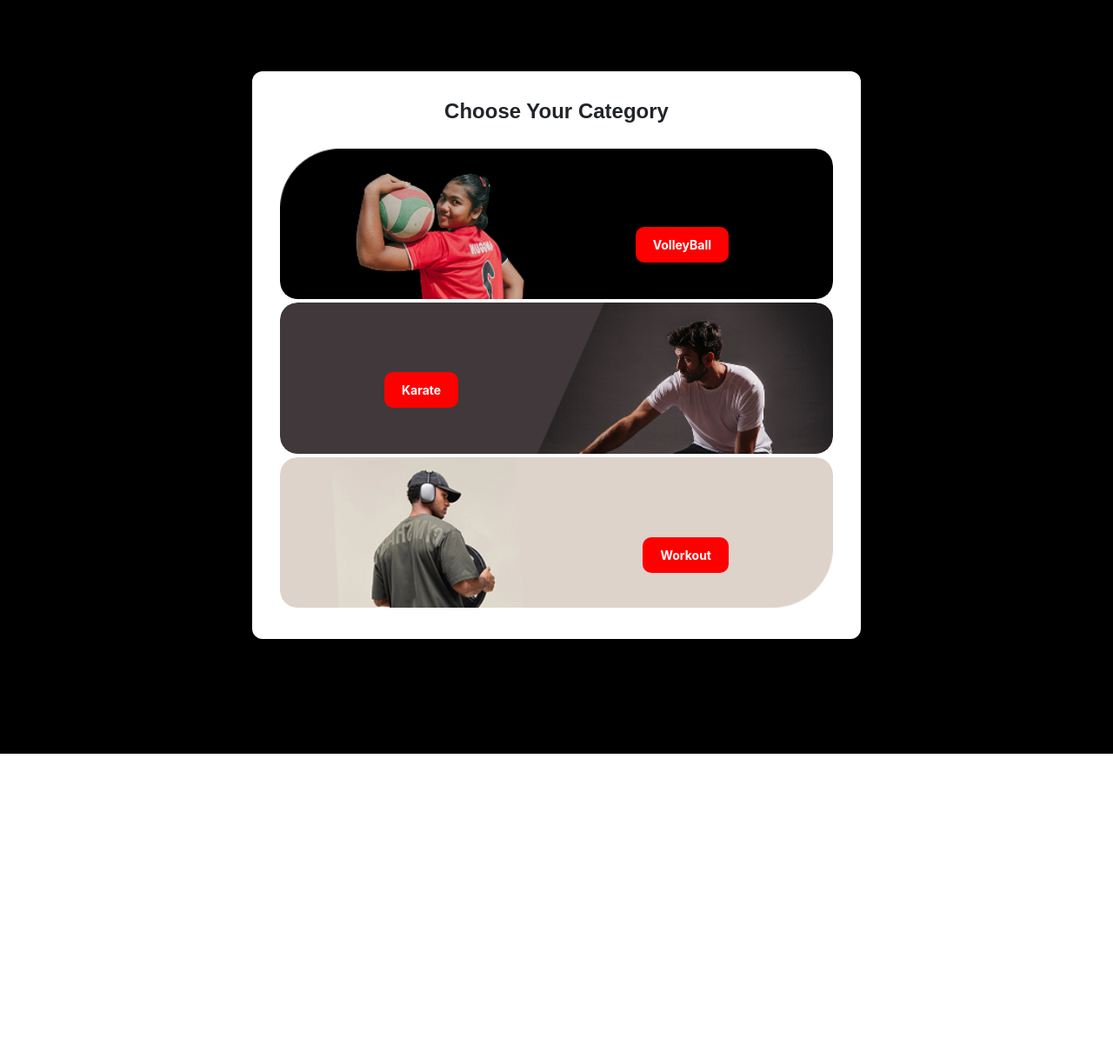
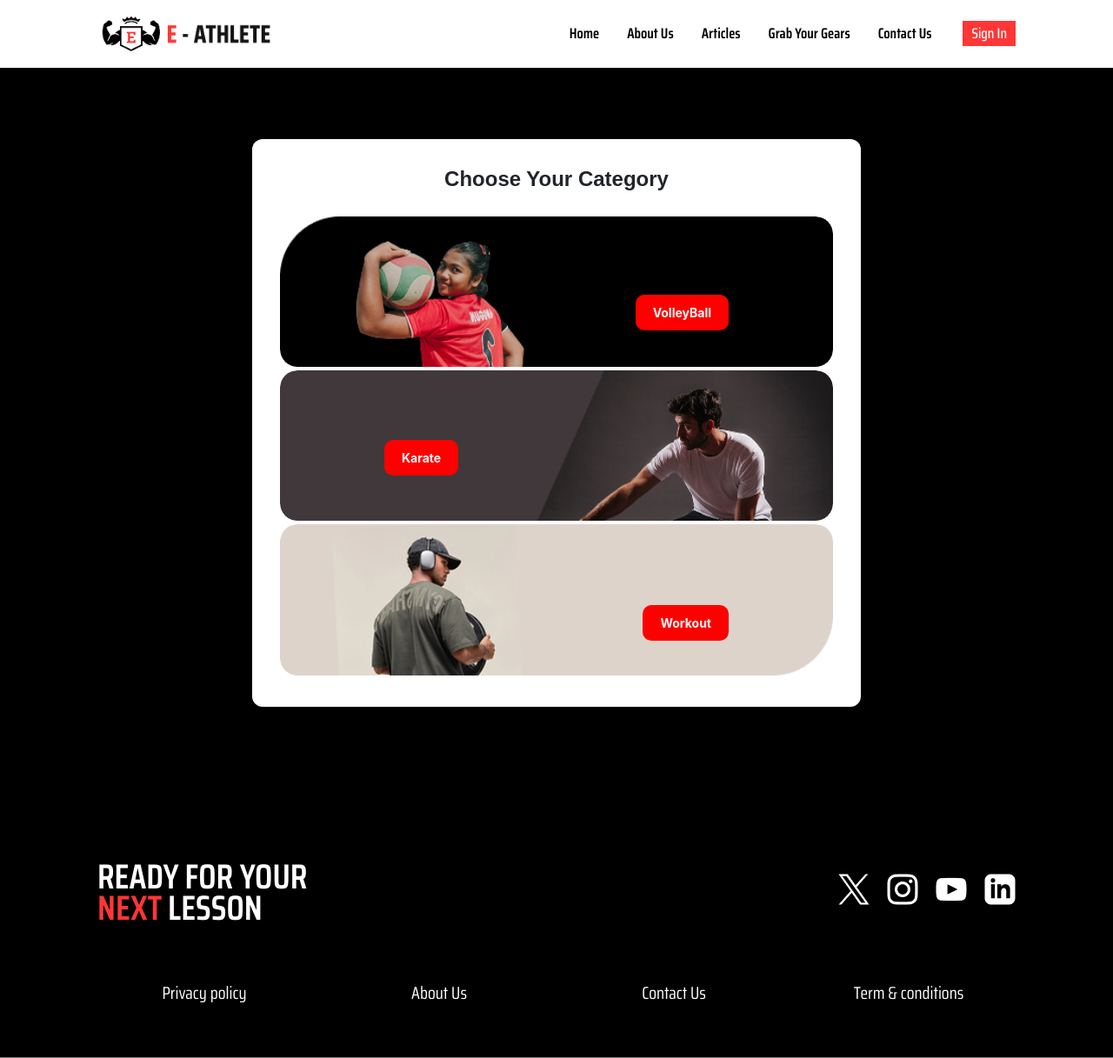
Before and after one commit to TDNusara/eAthlete, a React (Create React App) app: page /LearnerSportCategoryLogin in a window 1280 px wide. Shown: the whole page at 87% size. Before the commit the page ends 867 px from the top, so only its background shows below. Built offline with nearby package versions, Linux system fonts and the light colour scheme.

Commit message:
Add footer & NavBar step1

```diff
--- a/src/pages/CreateAcc/CKarateCreateAcc.js
+++ b/src/pages/CreateAcc/CKarateCreateAcc.js
@@ -65,13 +65,14 @@ function CKarateCreateAcc() {
           </div>
 
           <div class="BeltDdf">
-            <DropdownField label="select Belt Colour" value={bcolour} onChange={(e) => setBColour(e.target.value)} options={["Black","White","Red"]} />
+            <DropdownField label="select Belt Colour" value={bcolour} onChange={(e) => setBColour(e.target.value)} options={["Black", "White", "Red"]} />
           </div>
 
           <div className='KCheckbox'>
             <CoachCheckBox />
           </div>
-                <br/>
+          <br />
+
           <div className="CVform-columns">
 
             <div class="Form-left">
--- a/src/pages/Login.js
+++ b/src/pages/Login.js
@@ -5,6 +5,9 @@ import LoginImg from "../assets/Login.png";
 import TextField from '../components/LoginComponents/TextField';
 import PasswordField from '../components/LoginComponents/PasswordField';
 import { Link } from 'react-router-dom';
+import SNavbar from "../components/SNavbar";
+import Footer from "../components/Footer";
+
 
 function Login({ onLogin }) {
   const navigate = useNavigate();
@@ -19,7 +22,10 @@ function Login({ onLogin }) {
 
   return (
     <>
+    <div>
+      <SNavbar/>
       <div className="Login-container">
+
         <div className="FLEmpty">
           <div className="form-columns">
             <div class="Form-left">
@@ -41,7 +47,8 @@ function Login({ onLogin }) {
           </div>
         </div>
       </div>
-
+      <Footer />
+    </div>
     </>
   );
 }
--- a/src/pages/LoginCategory/CSportCategory.js
+++ b/src/pages/LoginCategory/CSportCategory.js
@@ -5,6 +5,8 @@ import CWImage from "../../assets/CWorkout.png";
 import CCard1 from "../../components/LoginComponents/CoachCard1";
 import CCard2 from "../../components/LoginComponents/CoachCard2";
 import CCard3 from "../../components/LoginComponents/CoachCard3";
+import SNavbar from "../../components/SNavbar";
+import Footer from "../../components/Footer";
 
 
 function CSportCategory() {
@@ -15,6 +17,8 @@ function CSportCategory() {
 
 
   return (
+    <div>
+        <SNavbar/>
     <div class="UserC">
       <div class="UEmpty">
           <h2 className="Lh"><b>Choose Your Category</b></h2>
@@ -25,6 +29,8 @@ function CSportCategory() {
 
       </div>
     </div>
+    <Footer/>
+    </div>
   );
 }
 
--- a/src/pages/LoginCategory/LSportCategory.js
+++ b/src/pages/LoginCategory/LSportCategory.js
@@ -5,6 +5,8 @@ import CWImage from "../../assets/CWorkout.png";
 import LCard1 from "../../components/LoginComponents/SportCard1";
 import LCard2 from "../../components/LoginComponents/SportCard2";
 import LCard3 from "../../components/LoginComponents/Sportcard3";
+import SNavbar from "../../components/SNavbar";
+import Footer from "../../components/Footer";
 
 
 function LSportCategory() {
@@ -15,6 +17,8 @@ function LSportCategory() {
 
 
   return (
+    <div>
+      <SNavbar/>
     <div class="UserC">
       <div class="UEmpty">
           <h2 className="Lh"><b>Choose Your Category</b></h2>
@@ -25,6 +29,9 @@ function LSportCategory() {
 
       </div>
     </div>
+         <Footer/>
+
+    </div>
   );
 }
 
--- a/src/pages/LoginCategory/UCategory.js
+++ b/src/pages/LoginCategory/UCategory.js
@@ -5,6 +5,8 @@ import Sellerimg from "../../assets/SellerCategory.png";
 import LUCard1 from "../../components/LoginComponents/UserCard1";
 import LUCard2 from "../../components/LoginComponents/UserCard2";
 import LUCard3 from "../../components/LoginComponents/UserCard3.js";
+import SNavbar from "../../components/SNavbar";
+import Footer from "../../components/Footer";
 
 function UCategory() {
 
@@ -15,6 +17,8 @@ function UCategory() {
 
 
   return (
+    <div>
+      <SNavbar/>
     <div class="UserC">
 
       <div class="UEmpty">
@@ -24,8 +28,9 @@ function UCategory() {
         <LUCard3 class="user-container" image3={UCategories3}/>
 
 
-
+      </div>
      </div>
+     <Footer/>
     </div>
  );
 }
```
Lines whose indentation alone changed are shown as unchanged.
